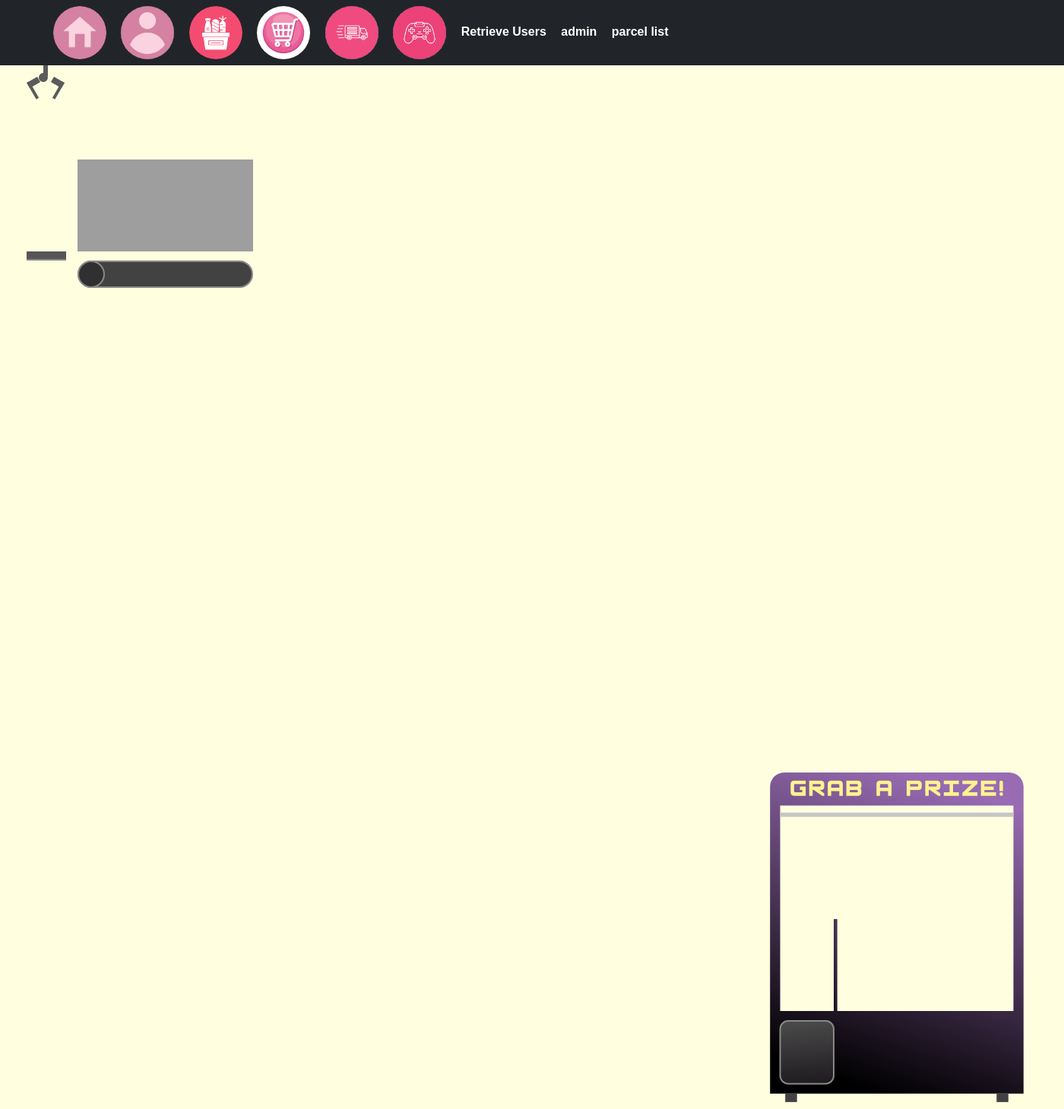
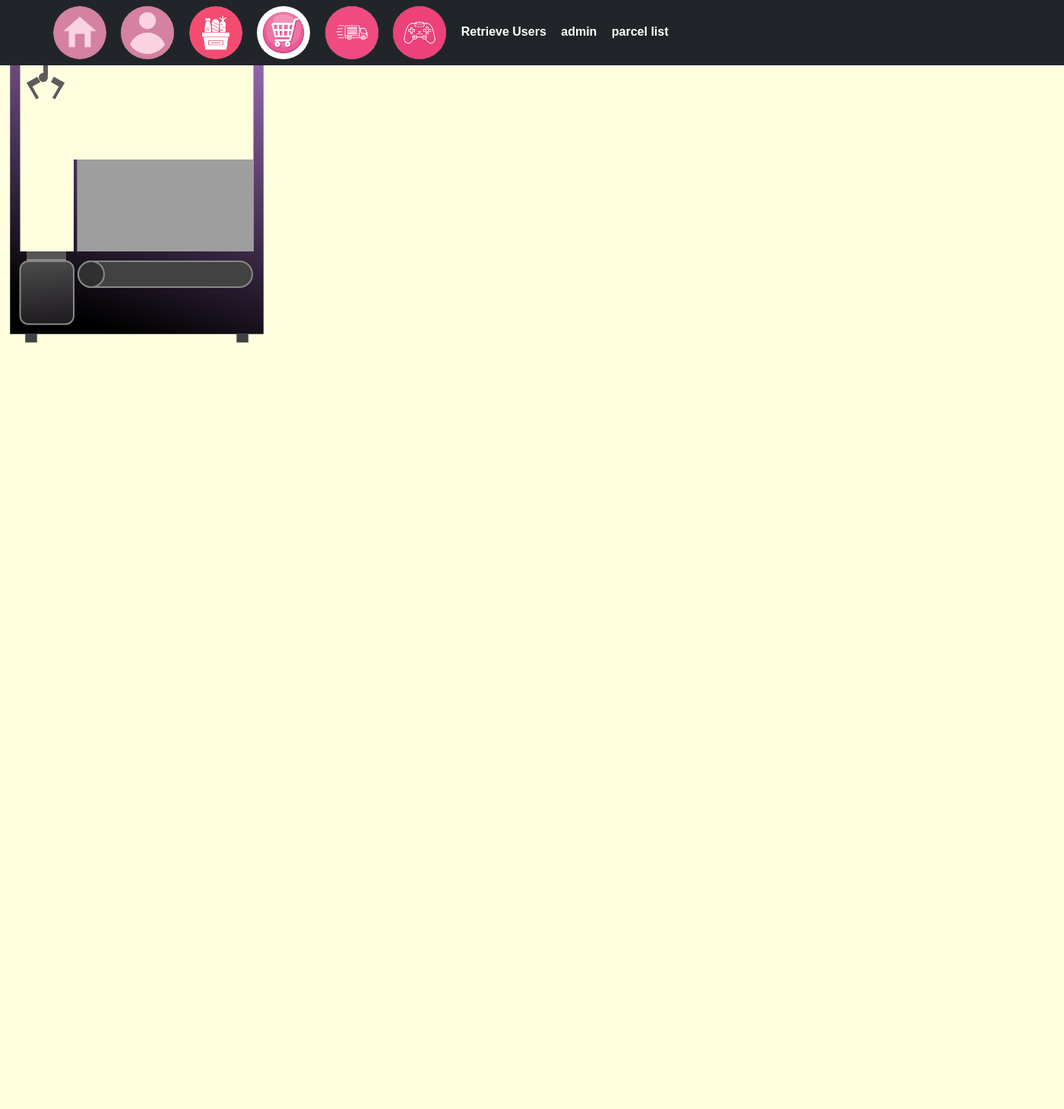
Before and after one commit to rainbowfartz/shop, a Flask app: page /game in a window 1400 px wide. Shown: the whole page at 76% size. After the commit the page ends 451 px from the top, so only its background shows below. Run offline with Flask 3, Linux system fonts and the light colour scheme; some libraries are stand-ins or nearby versions; grey boxes are pictures that could not be loaded.

Commit message:
machine but better maybe?

```diff
--- a/static/claw design and keyframes.css
+++ b/static/claw design and keyframes.css
@@ -27,10 +27,7 @@ nav a {
   margin-right: 15px;
 }
 
-.machine {
-  margin-top: 1000px;
-  margin-left: 1000px;
-}
+
 
 
 section {
--- a/templates/index1.html
+++ b/templates/index1.html
@@ -72,7 +72,8 @@
                         <div id="moveControl"></div>
                     </div>
                     <div style="position:absolute;top:331px;left:35px;width:52px;height:12px;background-color:#565656;border-bottom:2px solid #898989;"></div>
+                    <script src="/static/claw machine java.js"></script>
                 </div>
-                <script src="/static/claw machine java.js"></script>
+
 </body>
 {% endblock %}
```
